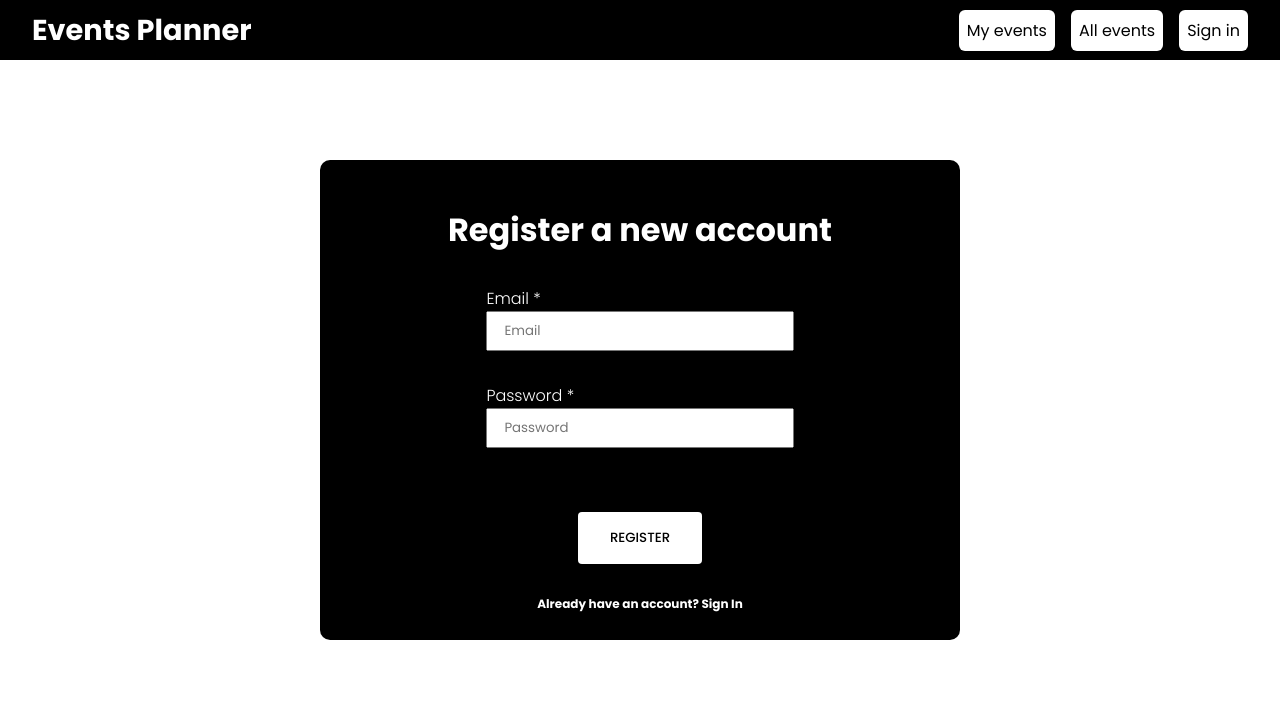
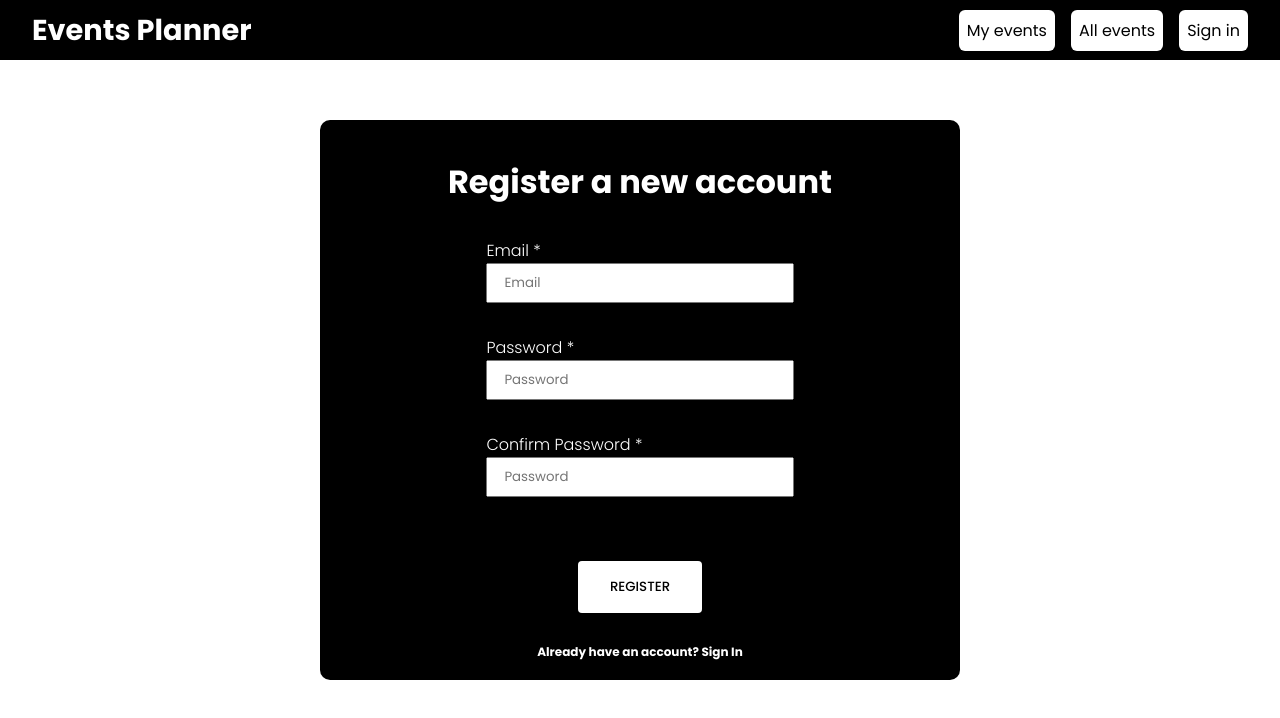
Before and after one commit to mernsummerproject2022/frontend, a React (Create React App) app in the folder event-planner/: page /register in a window 1280 px wide. Shown: the top 718 px of the page. Built offline with nearby package versions, Linux system fonts and the light colour scheme.

Commit message:
added password confirmation with error text

```diff
--- a/event-planner/src/Components/RegisterForm.jsx
+++ b/event-planner/src/Components/RegisterForm.jsx
@@ -6,6 +6,16 @@ import * as Yup from "yup";
 const SignupSchema = Yup.object().shape({
   email: Yup.string().email("Invalid email").required("Required"),
   password: Yup.string().min(6, "Too Short!").required("Required"),
+  confirm: Yup.string()
+    .required("Required")
+    .when("password", {
+      is: (val) => (val && val.length > 0 ? true : false),
+      then: Yup.string().oneOf(
+        [Yup.ref("password")],
+        "Both password need to be the same"
+      ),
+    }),
+
   timestamp: Yup.date().default(() => new Date()),
 });
 
@@ -22,7 +32,7 @@ export default class App extends Component {
     return (
       <div>
         <Formik
-          initialValues={{ email: "", password: "" }}
+          initialValues={{ email: "", password: "", confirm: "" }}
           // pass api results to initialValues as props
           validationSchema={SignupSchema}
           onSubmit={(values) => {
@@ -61,6 +71,7 @@ export default class App extends Component {
                       <p style={{ color: "red" }}>{errors.email}</p>
                     )}
                   </div>
+
                   <div className="password-area">
                     <label>
                       <h3>Password *</h3>
@@ -80,6 +91,27 @@ export default class App extends Component {
                       <p style={{ color: "red" }}>{errors.password}</p>
                     )}
                   </div>
+
+                  <div className="confirm-password-area">
+                    <label>
+                      <h3>Confirm Password *</h3>
+                      <input
+                        onChange={handleChange}
+                        onBlur={handleBlur}
+                        value={values.confirm}
+                        border={
+                          touched.confirm && errors.confirm && "1px solid red"
+                        }
+                        type="password"
+                        name="confirm"
+                        placeholder="Password"
+                      />
+                    </label>
+                    {touched.confirm && errors.confirm && (
+                      <p style={{ color: "red" }}>{errors.confirm}</p>
+                    )}
+                  </div>
+
                   <button className="submit-btn" type="submit">
                     REGISTER
                   </button>
--- a/event-planner/src/Styling/register.css
+++ b/event-planner/src/Styling/register.css
@@ -1,6 +1,6 @@
 .register-container {
   max-width: 30rem;
-  height: 30rem;
+  height: 45rem;
   background-color: red;
   color: #fff;
   display: flex;
@@ -33,7 +33,8 @@
 }
 
 .email-area,
-.password-area {
+.password-area,
+.confirm-password-area {
   display: flex;
   flex-direction: column;
   width: 80%;
```
